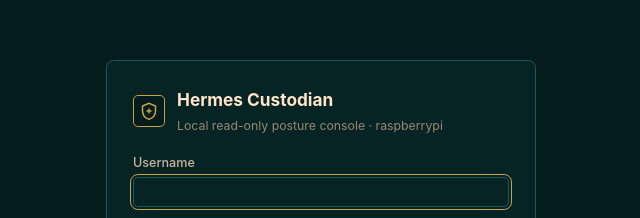
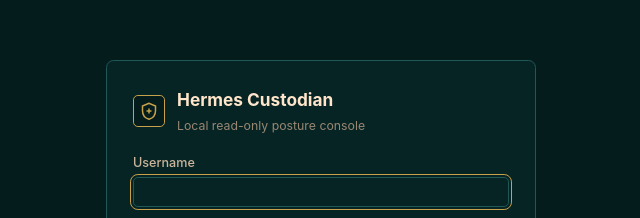
Before and after one commit to Cam-AcitveIce/hermes-custodian, a plain HTML site: page dashboard/index.html in a window 1280 px wide. Shown: the part 160-378 px from the top of the page, 319-959 px from the left. Drawn offline with Linux system fonts and the light colour scheme; no server answers.

Commit message:
fix(ui): drop hardcoded hostname from the login subtitle

```diff
--- a/dashboard/index.html
+++ b/dashboard/index.html
@@ -541,7 +541,7 @@
         </div>
         <div>
           <h2 class="login-title">Hermes Custodian</h2>
-          <p class="login-sub">Local read-only posture console &middot; raspberrypi</p>
+          <p class="login-sub">Local read-only posture console</p>
         </div>
       </div>
 
```
